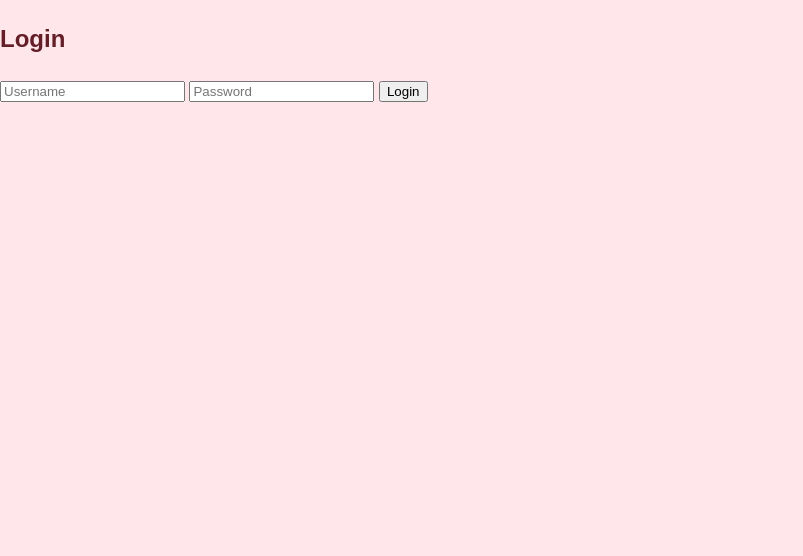
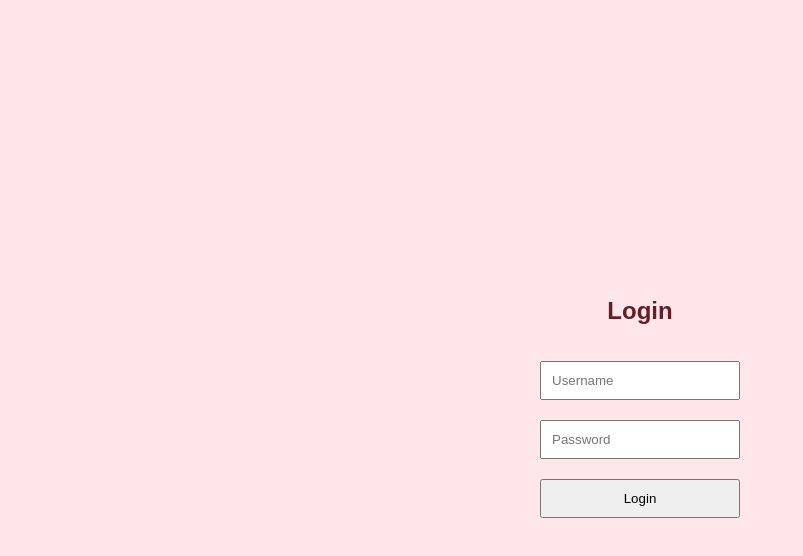
Before and after one commit to gftabanao/Website_Portfolio, a plain HTML site: page index.html in a window 1280 px wide. Shown: the whole page, without its empty margins (0-803 px from the left). Drawn offline with Linux system fonts and the light colour scheme.

Commit message:
Update styles.css

```diff
--- a/styles.css
+++ b/styles.css
@@ -1,6 +1,31 @@
 /* Reset & base */
 * {
   box-sizing: border-box;
+}
+/* Center the login screen */
+#login-screen {
+  display: flex;
+  flex-direction: column;
+  align-items: center;
+  justify-content: center;
+  height: 100vh; /* Full height of the viewport */
+  text-align: center;
+}
+
+/* Style inputs and button */
+#login-screen input,
+#login-screen button {
+  margin: 10px 0;
+  padding: 10px;
+  width: 200px;
+}
+
+/* Center the logout button */
+#logoutBtn {
+  display: block;
+  margin: 20px auto;
+  padding: 10px 20px;
+  font-size: 16px;
 }
 
 body {
```
